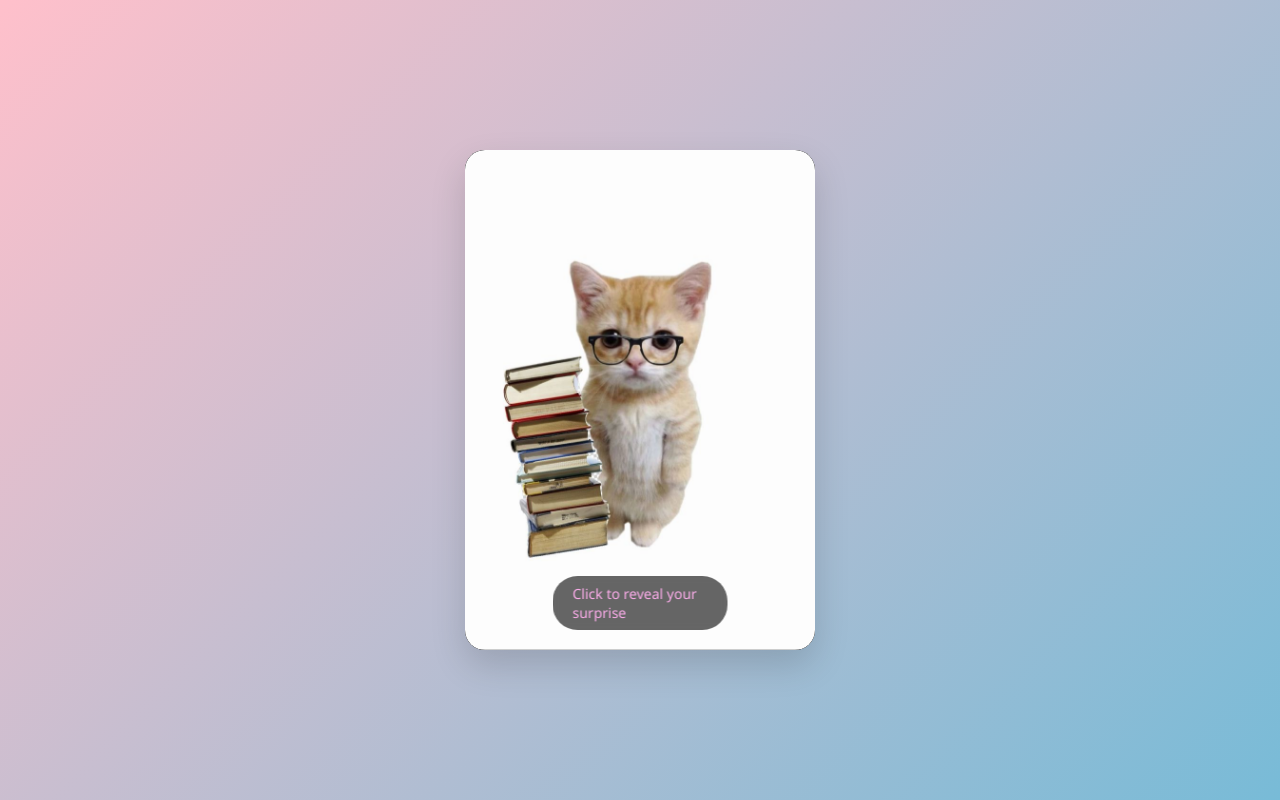
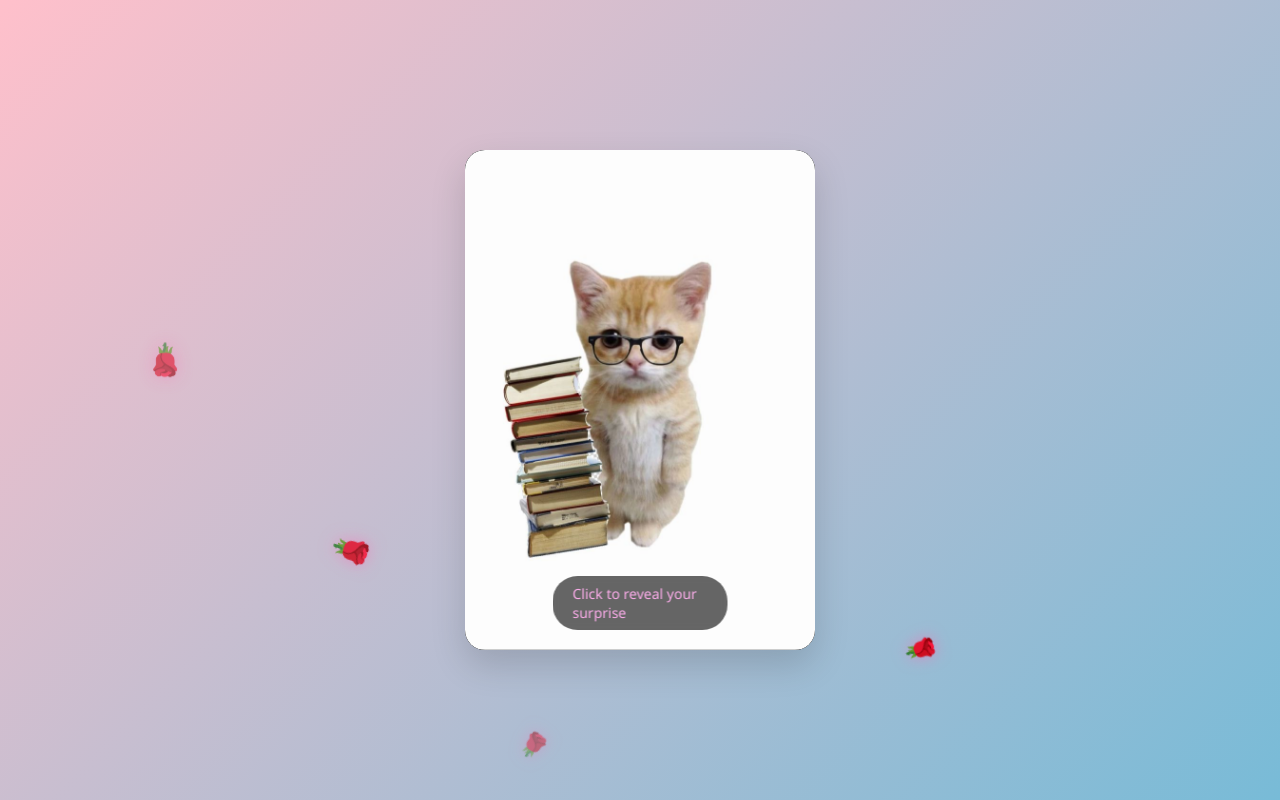
Before and after one commit to ht7g7h/-n, a plain HTML site: page index.html in a window 1280 px wide. Drawn offline with Linux system fonts and the light colour scheme.

Commit message:
Update index.html

```diff
--- a/index.html
+++ b/index.html
@@ -3,7 +3,8 @@
 <head>
     <meta charset="UTF-8">
     <meta name="viewport" content="width=device-width, initial-scale=1.0">
-    <title></title>
+    <title>Best of Luck</title>
+
     <style>
         /* General Reset */
         body {
@@ -12,11 +13,53 @@
             align-items: center;
             min-height: 100vh;
             margin: 0;
-            background:  linear-gradient(135deg, pink, #78bbd7 100%);
+            background: linear-gradient(135deg, pink, #78bbd7 100%);
             font-family: 'Segoe UI', Tahoma, Geneva, Verdana, sans-serif;
+            overflow: hidden;
         }
 
-        /* The Card Container */
+        /* 🌹 Floating Roses (UPGRADED) */
+        .roses {
+            position: fixed;
+            inset: 0;
+            pointer-events: none;
+            z-index: 0;
+        }
+
+        .roses span {
+            position: absolute;
+            bottom: -60px;
+            font-size: 28px;
+            animation: roseFloat 10s linear infinite;
+            opacity: 0.9;
+            filter: drop-shadow(0 0 8px rgba(255, 105, 180, 0.6));
+        }
+
+        .roses span:nth-child(1) { left: 10%; animation-delay: 0s; }
+        .roses span:nth-child(2) { left: 25%; animation-delay: 2s; font-size: 32px; }
+        .roses span:nth-child(3) { left: 40%; animation-delay: 4s; }
+        .roses span:nth-child(4) { left: 55%; animation-delay: 1s; font-size: 30px; }
+        .roses span:nth-child(5) { left: 70%; animation-delay: 3s; }
+        .roses span:nth-child(6) { left: 85%; animation-delay: 5s; font-size: 34px; }
+
+        @keyframes roseFloat {
+            0% {
+                transform: translateY(0) translateX(0) rotate(0deg) scale(0.8);
+                opacity: 0;
+            }
+            20% {
+                opacity: 1;
+            }
+            50% {
+                transform: translateY(-60vh) translateX(20px) rotate(180deg) scale(1.1);
+            }
+            100% {
+                transform: translateY(-120vh) translateX(-20px) rotate(360deg) scale(0.9);
+                opacity: 0;
+            }
+        }
+
+        /* Card */
         .wish-card {
             position: relative;
             cursor: pointer;
@@ -25,63 +68,65 @@
             box-shadow: 0 15px 35px rgba(0,0,0,0.15);
             background: rgb(12, 12, 12);
             transition: transform 0.3s ease;
+            z-index: 2;
         }
 
         .wish-card:hover {
             transform: scale(1.02);
         }
 
-        /* --- MEDIA QUERIES (Phone vs Laptop) --- */
-
-        /* LAPTOP STYLE (Screens wider than 768px) */
+        /* Laptop */
         @media (min-width: 769px) {
             .wish-card {
                 width: 350px;
                 height: 500px;
             }
-            .instruction-text::after { content: "Click to reveal your surprise"; }
+            .instruction-text::after {
+                content: "Click to reveal your surprise";
+            }
         }
 
-        /* PHONE STYLE (Screens smaller than 768px) */
+        /* Phone */
         @media (max-width: 768px) {
             .wish-card {
-                width: 85vw; /* 85% of screen width */
-                height: 60vh; /* 60% of screen height */
+                width: 85vw;
+                height: 60vh;
             }
-            .instruction-text::after { content: "Tap to reveal your surprise"; }
+            .instruction-text::after {
+                content: "Tap to reveal your surprise";
+            }
         }
 
-        /* The Wish Content (Bottom Layer) */
+        /* Wish Content */
         .wish-content {
             position: absolute;
-            inset: 0; /* fills the whole card */
+            inset: 0;
             display: flex;
             flex-direction: column;
             justify-content: center;
             align-items: center;
             text-align: center;
             padding: 30px;
-            background: #000608 ;
+            background: #000608;
         }
 
         .wish-content h2 {
-            color:rgb(65, 176, 236);
+            color: rgb(65, 176, 236);
             font-size: 1.8rem;
             margin-bottom: 10px;
-            /* Floating Animation */
             animation: float 2.5s ease-in-out infinite;
         }
 
         .wish-content p {
-            color:rgb(192, 240, 255);
+            color: rgb(192, 240, 255);
             line-height: 1.5;
         }
 
-        /* The Photo Overlay (Top Layer) */
+        /* Photo Overlay */
         .photo-overlay {
             position: absolute;
             inset: 0;
-            z-index: 2;
+            z-index: 3;
             transition: transform 1s cubic-bezier(0.65, 0, 0.35, 1), opacity 0.8s;
         }
 
@@ -91,7 +136,6 @@
             object-fit: cover;
         }
 
-        /* Label on the photo */
         .instruction-label {
             position: absolute;
             bottom: 20px;
@@ -105,38 +149,46 @@
             backdrop-filter: blur(5px);
         }
 
-        /* REVEAL ACTION: When clicked or tapped */
-        /* Works on click (Desktop) and touch (Mobile) */
+        /* Reveal */
         .wish-card:focus .photo-overlay,
         .wish-card:active .photo-overlay {
             transform: translateY(-100%);
             opacity: 0;
         }
 
-        /* Floating Animation Keyframes */
         @keyframes float {
             0%, 100% { transform: translateY(0); }
             50% { transform: translateY(-15px); }
         }
-        .audio{
-            display:none;
-
-        }
     </style>
 </head>
+
 <body>
 
+    <!-- 🌹 Floating Roses -->
+    <div class="roses">
+        <span>🌹</span>
+        <span>🌹</span>
+        <span>🌹</span>
+        <span>🌹</span>
+        <span>🌹</span>
+        <span>🌹</span>
+    </div>
+
+    <!-- Card -->
     <div class="wish-card" tabindex="0">
 
         <div class="wish-content">
             <h2>All the best for your exam! ✍️</h2>
-            <p>I know you have worked hard. You are going to shine today! Call me once you finish. ❤️</p>
+            <p>
+                I know you have worked hard. You are going to shine today!
+                Call me once you finish. ❤️
+            </p>
         </div>
 
         <div class="photo-overlay">
             <img src="img/photo.jpg" alt="Her Photo">
-            <div class="instruction-label instruction-text">
-            </div>
+            <div class="instruction-label instruction-text"></div>
         </div>
 
     </div>
```
